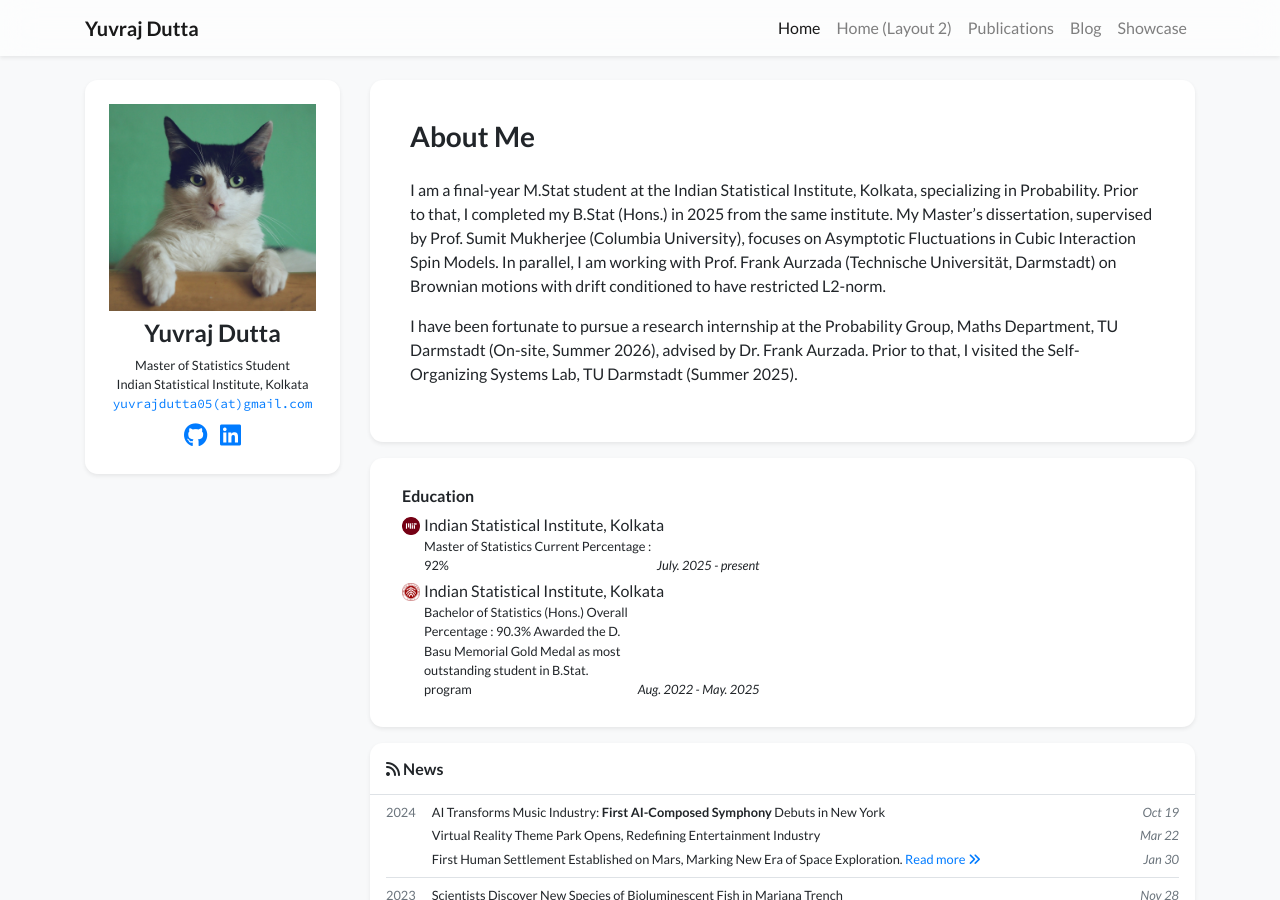
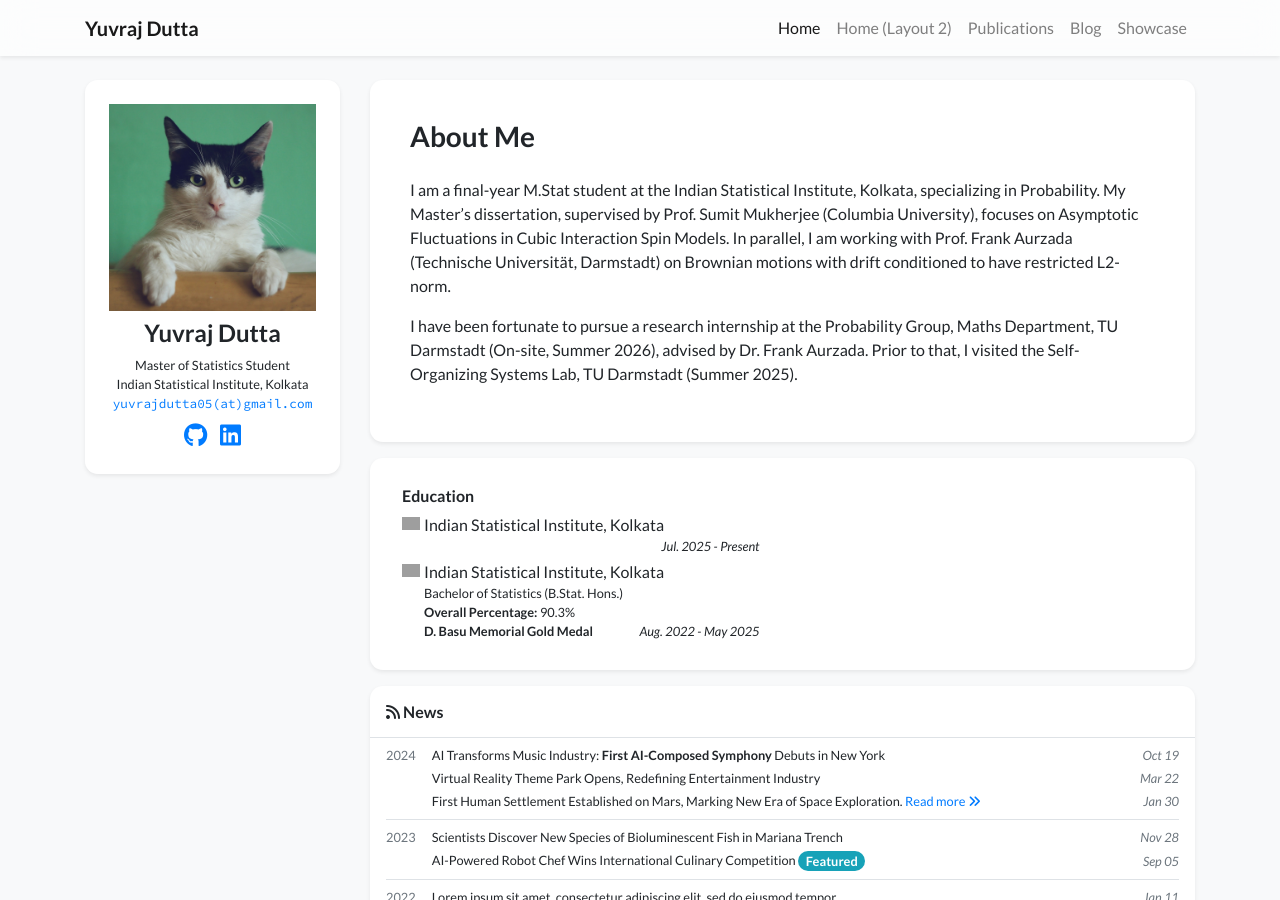
Before and after one commit to yuvrajdutta05/academic-homepage-test, a Jekyll site: the page built from index.html, in a window 1280 px wide and 900 px high. Built offline with Jekyll 4.4.1, drawn with Linux system fonts in a browser that asks for light colours; nearby versions of some CDN libraries; a style sheet for code colours, icons or effects is not loaded; grey boxes are pictures that could not be loaded.

Commit message:
Update profile

```diff
--- a/_data/profile.yml
+++ b/_data/profile.yml
@@ -23,7 +23,7 @@
 short_bio: >-
 short_bio: >-
   <p>
-    I am a final-year M.Stat student at the Indian Statistical Institute, Kolkata, specializing in Probability. Prior to that, I completed my B.Stat (Hons.) in 2025 from the same institute. My Master’s dissertation, supervised by Prof. Sumit Mukherjee (Columbia University), focuses on Asymptotic Fluctuations in Cubic Interaction Spin Models. In parallel, I am working with Prof. Frank Aurzada (Technische Universität, Darmstadt) on Brownian motions with drift conditioned to have restricted L2-norm.
+    I am a final-year M.Stat student at the Indian Statistical Institute, Kolkata, specializing in Probability. My Master’s dissertation, supervised by Prof. Sumit Mukherjee (Columbia University), focuses on Asymptotic Fluctuations in Cubic Interaction Spin Models. In parallel, I am working with Prof. Frank Aurzada (Technische Universität, Darmstadt) on Brownian motions with drift conditioned to have restricted L2-norm.
   </p>
 
   <p>
@@ -46,18 +46,19 @@
 
 education:
 - name: Indian Statistical Institute, Kolkata
-  logo: /assets/images/badges/MIT_Social_circle.png
+  logo: /assets/images/badges/ISI_logo.png
+  pposition: >-
+    Master of Statistics (M.Stat.) <br/>
+    <strong>Current Percentage:</strong> 92%
+  date: Jul. 2025 - Present
+
+- name: Indian Statistical Institute, Kolkata
+  logo: /assets/images/badges/ISI_logo.png
   position: >-
-    Master of Statistics
-    Current Percentage : 92%
-  date: July. 2025 - present
-- name: Indian Statistical Institute, Kolkata
-  logo: /assets/images/badges/PKU_red.png
-  position: >-
-    Bachelor of Statistics (Hons.)
-    Overall Percentage : 90.3%
-    Awarded the D. Basu Memorial Gold Medal as most outstanding student in B.Stat. program
-  date: Aug. 2022 - May. 2025
+    Bachelor of Statistics (B.Stat. Hons.) <br/>
+    <strong>Overall Percentage:</strong> 90.3% <br/>
+    <strong>D. Basu Memorial Gold Medal</strong>
+  date: Aug. 2022 - May 2025
 
 # experience:
 # - name: Peking University
@@ -65,4 +66,4 @@
 #   position: Research Intern
 #   date: Sep. 2019 - Jul. 2021
 
-awards:
+#awards:
```
